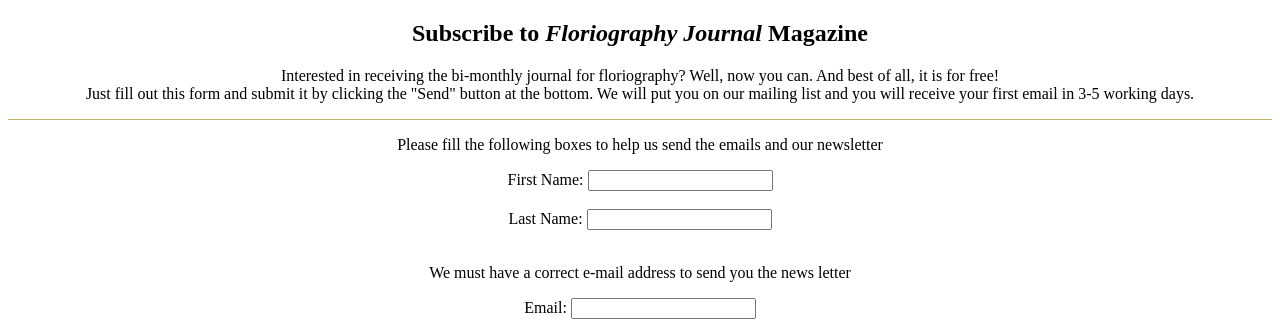
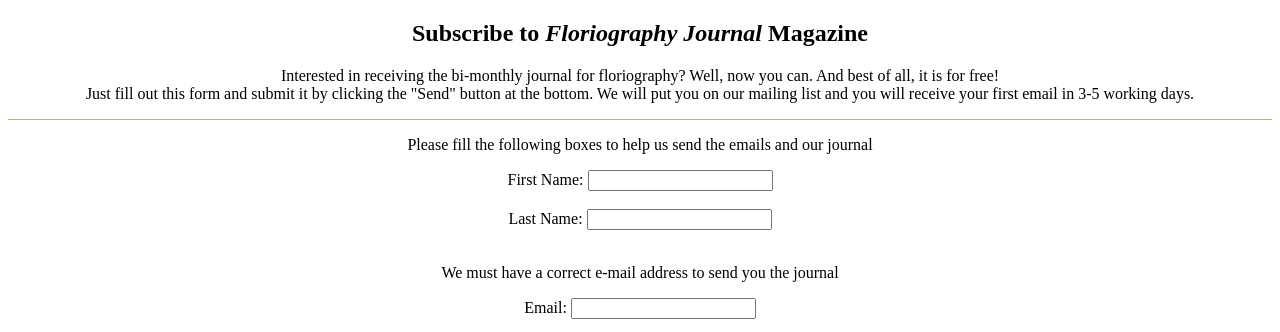
Before and after one commit to Zaefia/Practicals, a plain HTML site: page practical10.html in a window 1280 px wide. Shown: the top 332 px of the page. Drawn offline with Linux system fonts and the light colour scheme.

Commit message:
Add files via upload

```diff
--- a/practical10.html
+++ b/practical10.html
@@ -16,12 +16,12 @@
       <hr style="height:1.5px; border:none; color:#bdb76b; background-color:#bdb76b;" />
 
 
-      <p>Please fill the following boxes to help us send the emails and our newsletter</p>
+      <p>Please fill the following boxes to help us send the emails and our journal</p>
       <label for="fname"> First Name: </label>
       <input type="text" id="fname" name="fname" value=""><br><br>
       <label for="lname"> Last Name: </label>
       <input type="text" id="lname" name="lname" value=""><br><br>
-      <p>We must have a correct e-mail address to send you the news letter</p>
+      <p>We must have a correct e-mail address to send you the journal</p>
       <label>Email:</label>
       <input type="email" name="yourEmail" value=""> <br><br>
       <p>How did you hear about <i> Floriography Journal</i>?</p>
```
